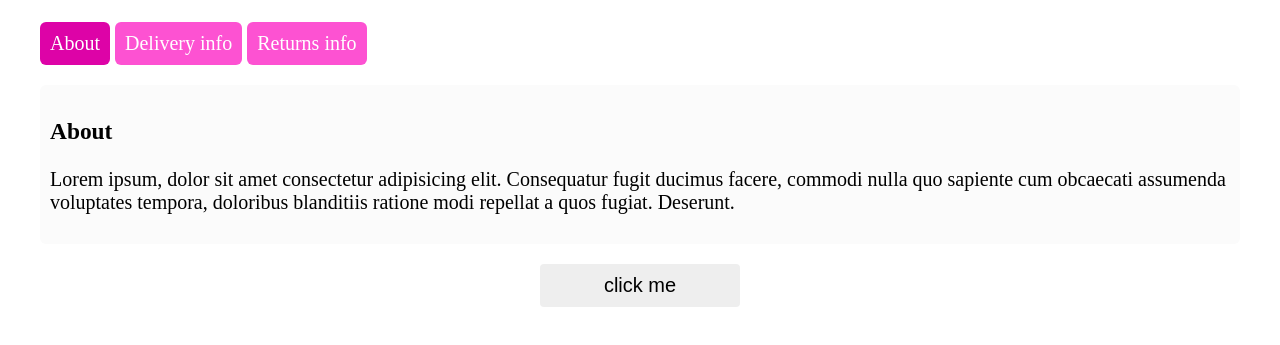
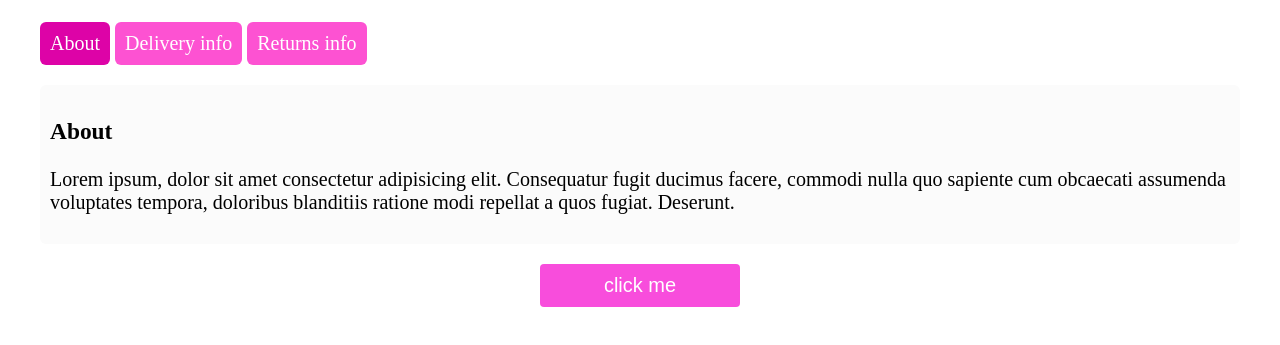
Before and after one commit to faranak-fereidooni/Javascript-ui-utils, a plain HTML site: page index.html in a window 1280 px wide. Shown: the part 377-722 px from the top of the page. Drawn offline with Linux system fonts and the light colour scheme.

Commit message:
change color

```diff
--- a/css/snackbar.css
+++ b/css/snackbar.css
@@ -1,5 +1,5 @@
 .snackbar {
-  background: #a0057e;
+  background: #f84ddc;
   border-radius: 0 0 5px 5px;
   box-shadow: 1px 3px 5px rgba(0, 0, 0, 0.2);
   color: #fff;
--- a/index.html
+++ b/index.html
@@ -21,7 +21,8 @@
         background: transparent;
       }
       button {
-        background: #eee;
+        background: #f84ddc;
+        color: #fff;
         border-radius: 4px;
         border: none;
         cursor: pointer;
```
